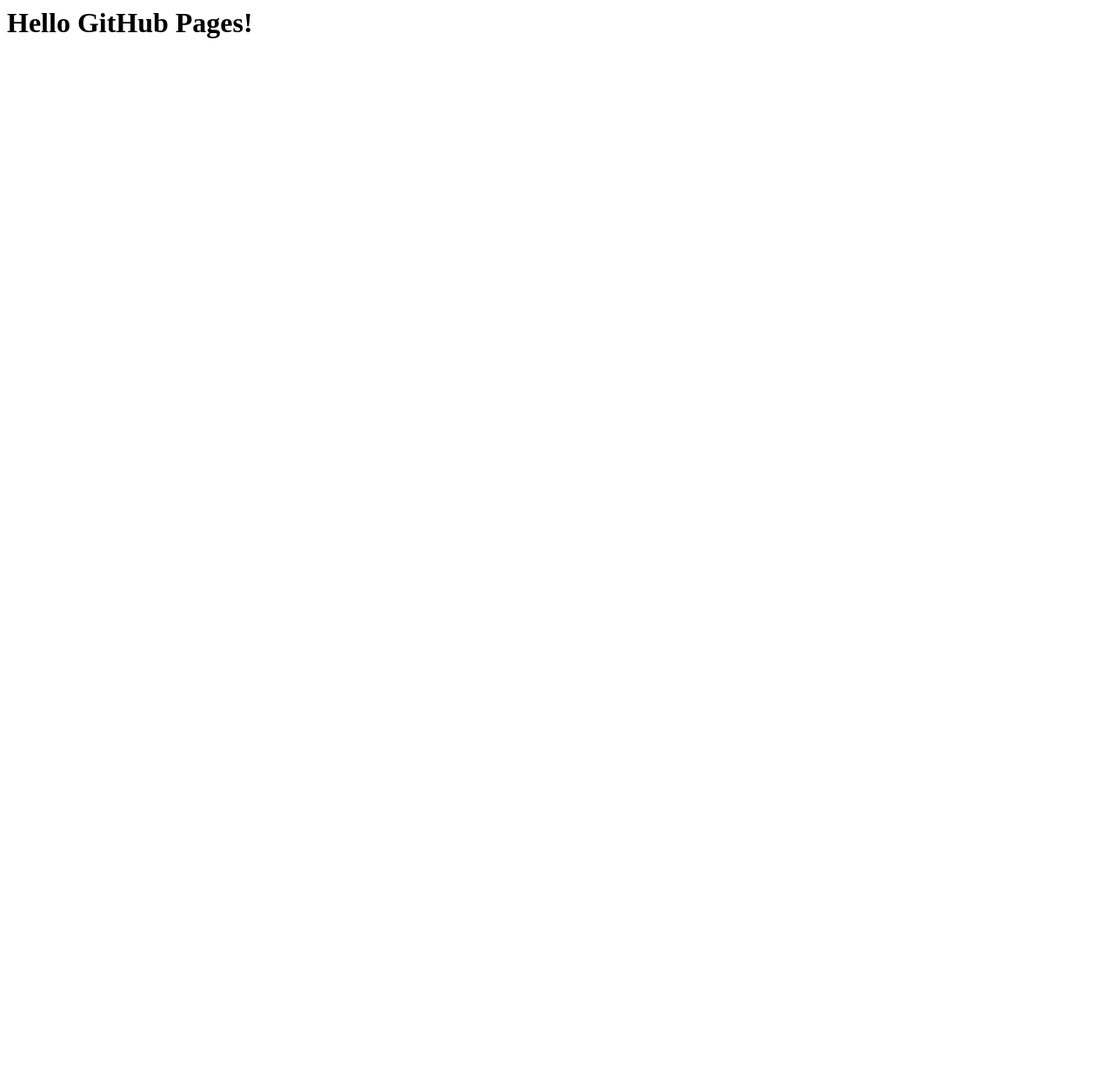
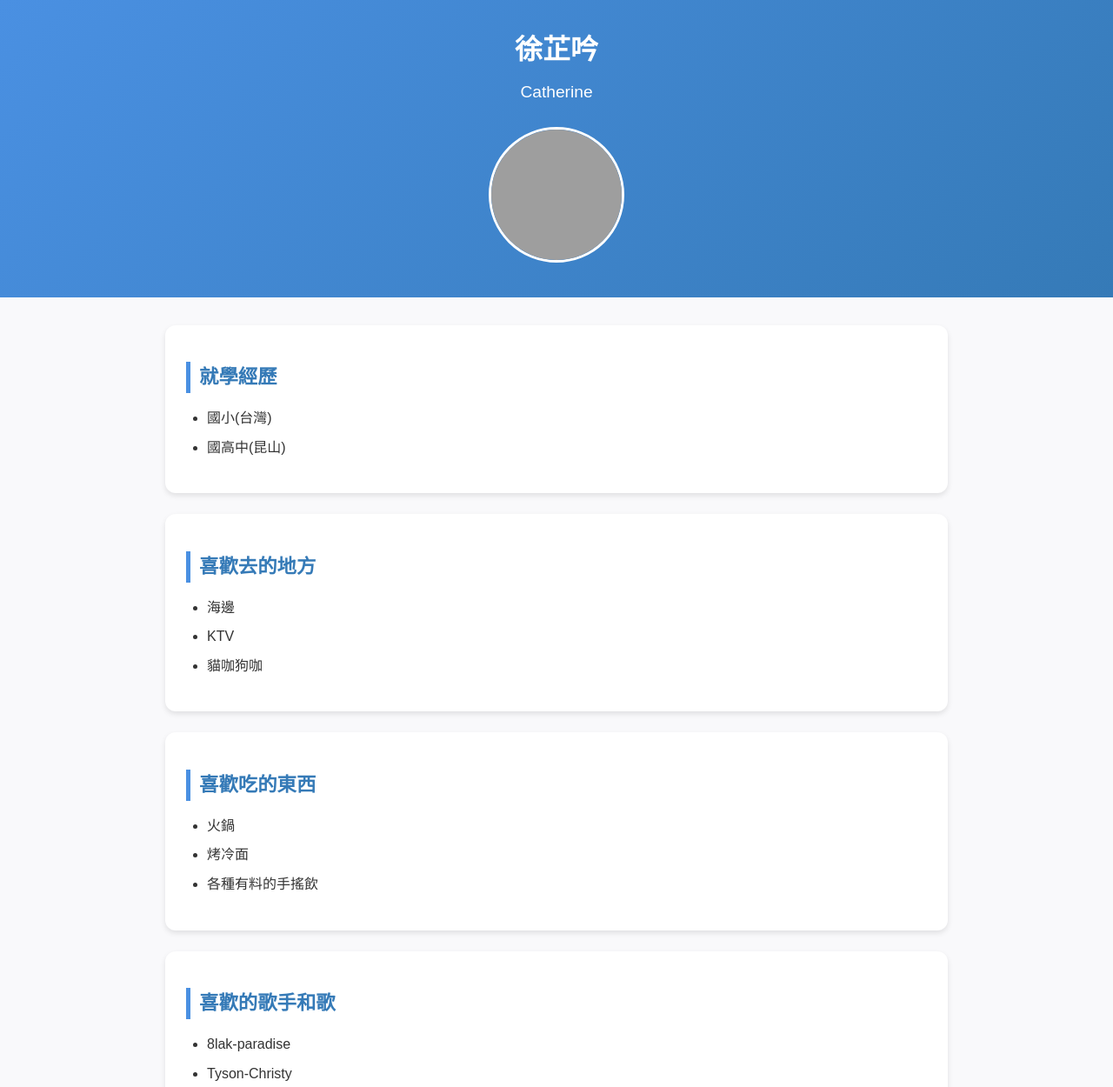
Before and after one commit to yncatherine/yncatherine.github.io, a plain HTML site: page index.html in a window 1280 px wide. Shown: the top 1250 px of the page at 87% size. Before the commit the page ends 800 px from the top, so only its background shows below. Drawn offline with Linux system fonts and the light colour scheme; grey boxes are pictures that could not be loaded.

Commit message:
Update index.html

```diff
--- a/index.html
+++ b/index.html
@@ -1 +1,150 @@
-<h1>Hello GitHub Pages!</h1>
+<!DOCTYPE html>
+<html lang="zh-Hant">
+<head>
+  <meta charset="UTF-8">
+  <meta name="viewport" content="width=device-width, initial-scale=1.0">
+  <title>我的履歷</title>
+  <style>
+    body {
+      font-family: "Microsoft JhengHei", sans-serif;
+      margin: 0;
+      padding: 0;
+      background: #f9f9fb;
+      color: #333;
+      line-height: 1.6;
+    }
+
+    header {
+      background: linear-gradient(135deg, #4a90e2, #357ab7);
+      color: white;
+      padding: 2rem 1rem;
+      text-align: center;
+    }
+
+    header h1 {
+      margin: 0;
+      font-size: 2rem;
+    }
+
+    header h2 {
+      margin: 0.5rem 0 1rem;
+      font-size: 1.2rem;
+      font-weight: normal;
+    }
+
+    header img {
+      width: 150px;
+      height: 150px;
+      border-radius: 50%;
+      border: 3px solid white;
+      margin-top: 0.5rem;
+      object-fit: cover;
+    }
+
+    .container {
+      max-width: 900px;
+      margin: 2rem auto;
+      padding: 0 1rem;
+    }
+
+    section {
+      background: white;
+      padding: 1.5rem;
+      margin-bottom: 1.5rem;
+      border-radius: 12px;
+      box-shadow: 0 3px 6px rgba(0,0,0,0.1);
+    }
+
+    section h2 {
+      border-left: 5px solid #4a90e2;
+      padding-left: 10px;
+      margin-bottom: 1rem;
+      font-size: 1.4rem;
+      color: #357ab7;
+    }
+
+    ul {
+      list-style: disc;
+      padding-left: 1.5rem;
+    }
+
+    ul li {
+      margin: 0.5rem 0;
+    }
+
+    footer {
+      text-align: center;
+      padding: 1rem;
+      background: #357ab7;
+      color: white;
+      margin-top: 2rem;
+    }
+  </style>
+</head>
+<body>
+  <header>
+    <h1>徐芷吟</h1>
+    <h2>Catherine</h2>
+   <!-- 照片放這裡 -->
+    <img src="https://drive.google.com/file/d/1ND8bSQBpy0cZ9TGjMCXE1ZIPXV9eXGjR/view?usp=drive_link" alt="我的照片">
+  </header>
+
+  <div class="container">
+    <section>
+      <h2>就學經歷</h2>
+      <ul>
+        <li>國小(台灣) </li>
+        <li>國高中(昆山)</li>
+      </ul>
+    </section>
+
+    <section>
+      <h2>喜歡去的地方</h2>
+      <ul>
+        <li>海邊</li>
+        <li>KTV</li>
+        <li>貓咖狗咖</li>
+      </ul>
+    </section>
+
+    <section>
+      <h2>喜歡吃的東西</h2>
+      <ul>
+        <li>火鍋</li>
+        <li>烤冷面</li>
+        <li>各種有料的手搖飲</li>
+      </ul>
+    </section>
+
+    <section>
+      <h2>喜歡的歌手和歌</h2>
+      <ul>
+        <li>8lak-paradise</li>
+        <li>Tyson-Christy</li>
+        <li>盧廣仲-幾分之幾</li>
+      </ul>
+
+    <section>
+      <h2>個性</h2>
+      <ul>
+        <li>超級感性 很容易共情</li>
+        <li>不敢主動找陌生人聊天 但其實很想交各種朋友</li>
+        <li>有點優柔寡斷和選擇困難</li>
+      </ul>
+    </section>
+
+    <section>
+      <h2>喜歡的 YouTube</h2>
+      <ul>
+        <li>HOOK</li>
+        <li>酷的夢</li>
+        <li>千千</li>
+      </ul>
+    </section>
+  </div>
+
+  <footer>
+    <p>© 2025 徐芷吟 個人履歷</p>
+  </footer>
+</body>
+</html>
```
